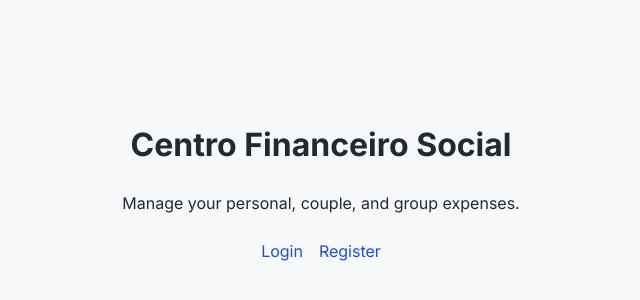
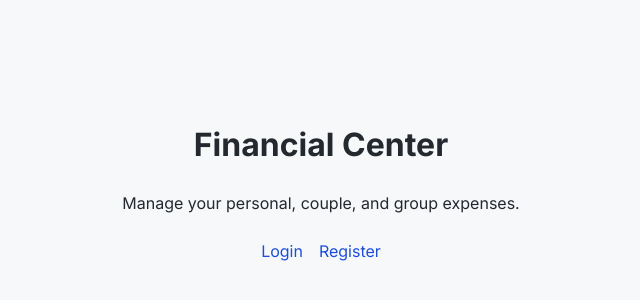
Before and after one commit to gabrielCouto26/financial-center, a React (Vite) app in the folder frontend/: page / in a window 1280 px wide. Shown: the part 32-332 px from the top of the page, without its empty margins (319-959 px from the left). Built offline with nearby package versions, Linux system fonts and the light colour scheme.

Commit message:
chore: rename project and interface branding to Financial Center

```diff
--- a/frontend/index.html
+++ b/frontend/index.html
@@ -6,7 +6,7 @@
     <link rel="preconnect" href="https://fonts.googleapis.com">
     <link rel="preconnect" href="https://fonts.gstatic.com" crossorigin>
     <link href="https://fonts.googleapis.com/css2?family=Inter:wght@400;500;600;700&family=Plus+Jakarta+Sans:wght@500;600;700;800&display=swap" rel="stylesheet">
-    <title>Centro Financeiro Social</title>
+    <title>Financial Center</title>
   </head>
   <body>
     <div id="root"></div>
--- a/frontend/src/features/dashboard/HomePage.tsx
+++ b/frontend/src/features/dashboard/HomePage.tsx
@@ -145,7 +145,7 @@ export function HomePage({ user, isLoading, hasToken }: Props) {
       <div className="dashboard-page">
         <aside className="sidebar">
           <div className="sidebar-logo">
-            <h1>Editorial Finance</h1>
+            <h1>Financial Center</h1>
           </div>
 
           <nav className="sidebar-nav">
@@ -313,7 +313,7 @@ export function HomePage({ user, isLoading, hasToken }: Props) {
 
   return (
     <div className="auth-landing">
-      <h1>Centro Financeiro Social</h1>
+      <h1>Financial Center</h1>
       <p>Manage your personal, couple, and group expenses.</p>
       <div className="auth-links">
         <Link to="/login">Login</Link>
--- a/frontend/src/features/personal/PersonalPage.tsx
+++ b/frontend/src/features/personal/PersonalPage.tsx
@@ -190,7 +190,7 @@ export function PersonalPage({ user, isLoading, hasToken }: Props) {
       <div className="personal-page">
         <aside className="sidebar">
           <div className="sidebar-logo">
-            <h1>Editorial Finance</h1>
+            <h1>Financial Center</h1>
           </div>
 
           <nav className="sidebar-nav">
@@ -406,7 +406,7 @@ export function PersonalPage({ user, isLoading, hasToken }: Props) {
 
   return (
     <div className="auth-landing">
-      <h1>Centro Financeiro Social</h1>
+      <h1>Financial Center</h1>
       <p>Manage your personal, couple, and group expenses.</p>
       <div className="auth-links">
         <Link to="/login">Login</Link>
--- a/frontend/src/features/transactions/TransactionForm.tsx
+++ b/frontend/src/features/transactions/TransactionForm.tsx
@@ -371,7 +371,7 @@ export function TransactionForm({ user, isLoading, hasToken }: Props) {
     <div className="transaction-form-page">
       <aside className="sidebar">
         <div className="sidebar-logo">
-          <h1>Editorial Finance</h1>
+          <h1>Financial Center</h1>
         </div>
 
         <nav className="sidebar-nav">
```
Also changed, not shown: 4 other files (tests, documents, lock files or other folders).
